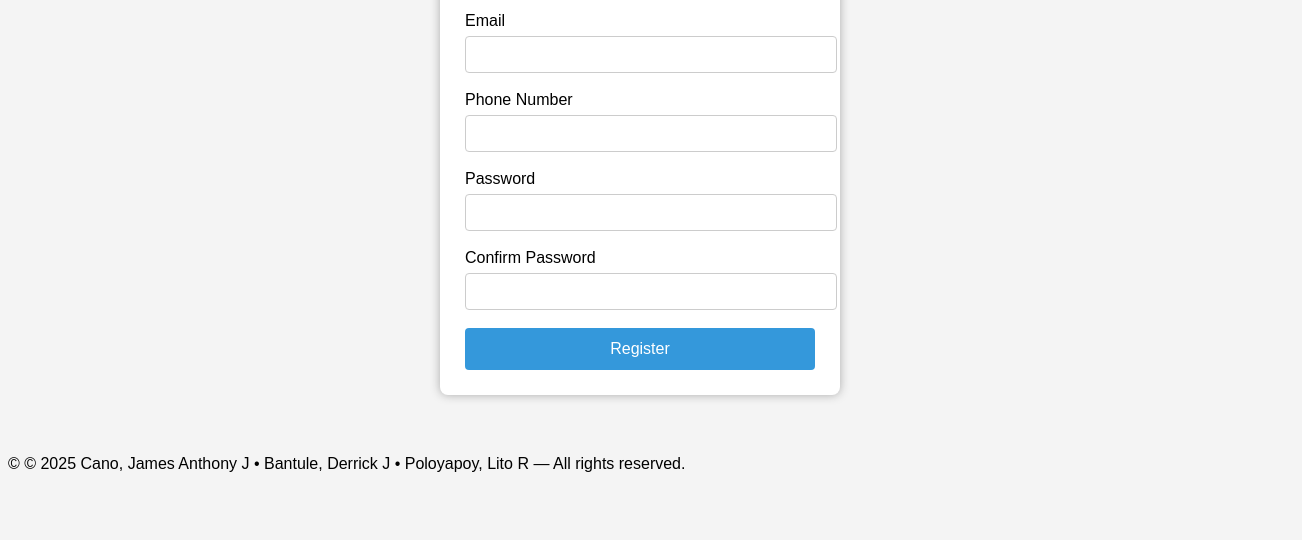
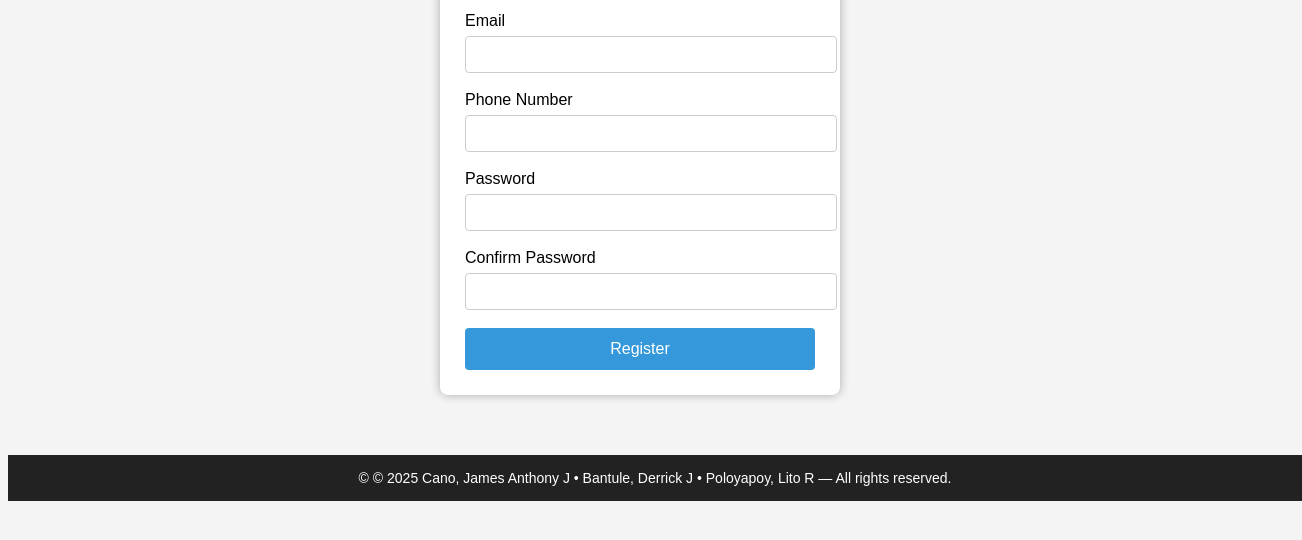
Before and after one commit to litspoloyaps/Registration-Form-with-Validation, a plain HTML site: page index.html in a window 1280 px wide. Shown: the part 220-760 px from the top of the page, 1302 px wide, since content can reach past the window. Drawn offline with Linux system fonts and the light colour scheme.

Commit message:
Update style.css

```diff
--- a/style.css
+++ b/style.css
@@ -49,3 +49,19 @@ button {
   border-radius: 4px;
   font-size: 16px;
 }
+
+footer {
+  margin-top: 40px;
+  padding: 15px;
+  text-align: center;
+  background: #222;
+  color: #fff;
+  font-size: 14px;
+  position: relative;
+  bottom: 0;
+  width: 100%;
+}
+
+footer p {
+  margin: 0;
+}
```
